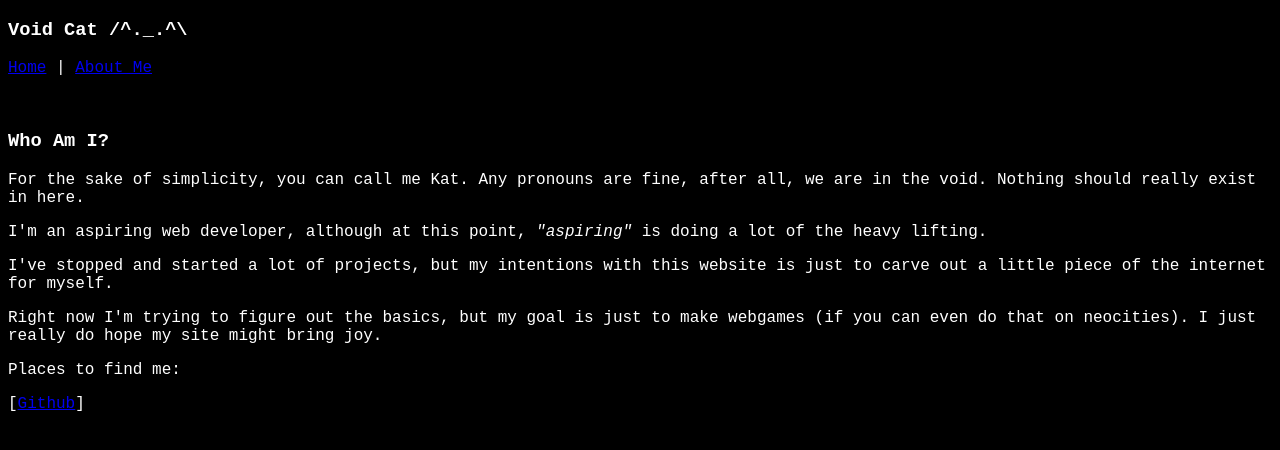
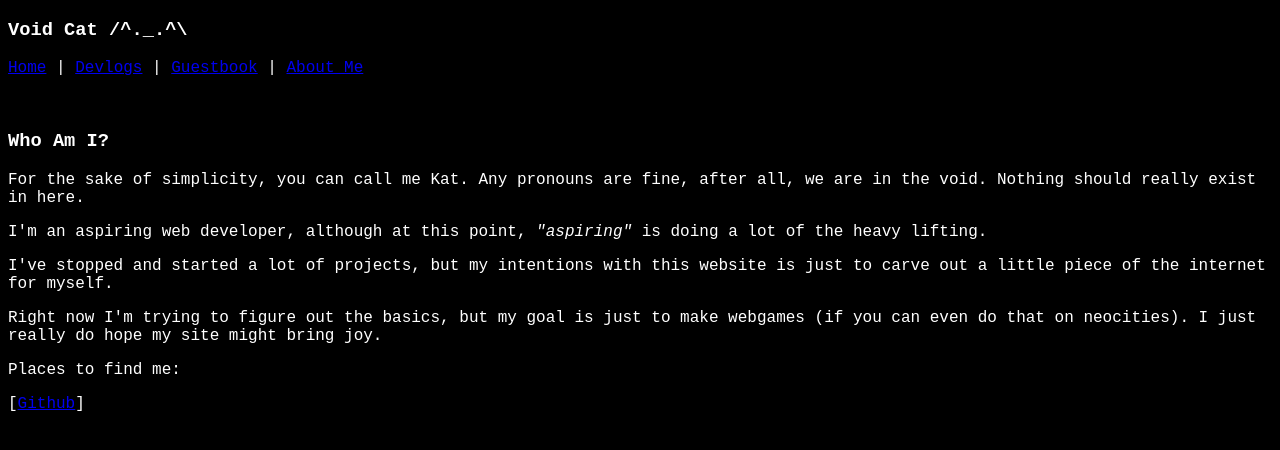
Before and after one commit to VoidCat08/neocities-website, a plain HTML site: page v1.1.1/about_me.html in a window 1280 px wide. Drawn offline with Linux system fonts and the light colour scheme.

Commit message:
Update about_me.html

```diff
--- a/v1.1.1/about_me.html
+++ b/v1.1.1/about_me.html
@@ -5,7 +5,7 @@
     <head><h3><b>Void Cat /^._.^\</b></h3></head>
     <link rel="stylesheet" href="style.css">
     <body>
-        <p><a href="index.html">Home</a> | <a href="about_me.html">About Me</a></p>
+        <p><a href="index.html">Home</a> | <a href="devlogs.html">Devlogs</a> | <a href="altpages/construction.html">Guestbook</a> | <a href="about_me.html">About Me</a></p>
         <br>
         <h3>Who Am I?</h3>
         <p>For the sake of simplicity, you can call me Kat. Any pronouns are fine, after all,
```
